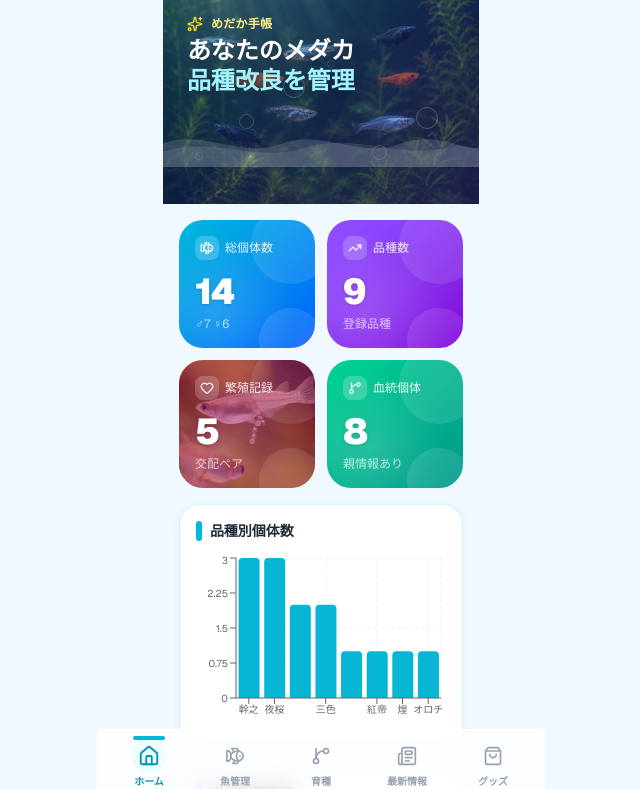
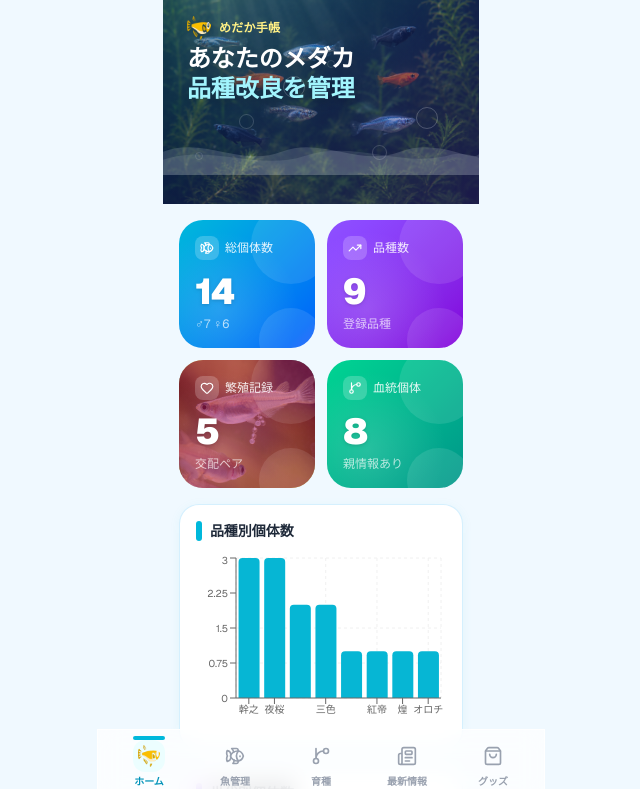
Before and after one commit to yakuminofarm/rises-fish, a Next.js app: page / in a window 1280 px wide. Shown: the top 789 px of the page, without its empty margins (319-959 px from the left). Built offline with nearby package versions, Linux system fonts and the light colour scheme.

Commit message:
Use medaka fish icon from provided artwork
- Extracted top-left medaka icon from asset sheet (transparent PNG, 256x256)
- Applied to: header logo, home hero banner, bottom nav home button

https://claude.ai/code/session_014rcH2RDzQKxZkXnhN8psNH

```diff
--- a/src/app/page.tsx
+++ b/src/app/page.tsx
@@ -27,8 +27,8 @@ export default function Page() {
       <div className="min-h-screen bg-[#f0f9ff] max-w-md mx-auto">
         {!isHome && (
           <header className="sticky top-0 z-20 glass border-b border-white/60 px-4 py-3 flex items-center gap-2.5">
-            <div className="w-8 h-8 bg-gradient-to-br from-cyan-400 to-blue-600 rounded-xl flex items-center justify-center shadow-sm shadow-cyan-200">
-              <span className="text-base">🐟</span>
+            <div className="w-8 h-8 rounded-xl overflow-hidden flex items-center justify-center bg-amber-50">
+              <img src="/medaka/app-icon.png" alt="めだか手帳" className="w-7 h-7 object-contain" />
             </div>
             <h1 className="text-base font-bold text-gray-900">{TAB_TITLES[activeTab]}</h1>
           </header>
--- a/src/components/BottomNav.tsx
+++ b/src/components/BottomNav.tsx
@@ -1,6 +1,6 @@
 "use client";
 
-import { Fish, Home, GitBranch, Newspaper, ShoppingBag } from "lucide-react";
+import { Fish, GitBranch, Newspaper, ShoppingBag } from "lucide-react";
 
 export type TabId = "home" | "fish" | "lineage" | "news" | "shop";
 
@@ -9,21 +9,37 @@ interface BottomNavProps {
   onChange: (tab: TabId) => void;
 }
 
-const tabs = [
-  { id: "home" as TabId, label: "ホーム", Icon: Home },
-  { id: "fish" as TabId, label: "魚管理", Icon: Fish },
-  { id: "lineage" as TabId, label: "育種", Icon: GitBranch },
-  { id: "news" as TabId, label: "最新情報", Icon: Newspaper },
-  { id: "shop" as TabId, label: "グッズ", Icon: ShoppingBag },
+const tabs: { id: TabId; label: string; icon: "medaka" | "fish" | "lineage" | "news" | "shop" }[] = [
+  { id: "home",    label: "ホーム",   icon: "medaka" },
+  { id: "fish",    label: "魚管理",   icon: "fish" },
+  { id: "lineage", label: "育種",     icon: "lineage" },
+  { id: "news",    label: "最新情報", icon: "news" },
+  { id: "shop",    label: "グッズ",   icon: "shop" },
 ];
+
+function TabIcon({ icon, isActive }: { icon: typeof tabs[number]["icon"]; isActive: boolean }) {
+  const cls = `w-5 h-5 transition-all ${isActive ? "scale-110" : "scale-100"}`;
+  if (icon === "medaka") {
+    return (
+      <img
+        src="/medaka/app-icon.png"
+        alt=""
+        className={`w-5 h-5 object-contain transition-all ${isActive ? "scale-110" : "scale-100 opacity-40"}`}
+      />
+    );
+  }
+  if (icon === "fish")    return <Fish        className={cls} />;
+  if (icon === "lineage") return <GitBranch   className={cls} />;
+  if (icon === "news")    return <Newspaper   className={cls} />;
+  return                         <ShoppingBag className={cls} />;
+}
 
 export function BottomNav({ activeTab, onChange }: BottomNavProps) {
   return (
     <nav className="fixed bottom-0 left-0 right-0 z-30 max-w-md mx-auto">
-      {/* すりガラス背景 */}
       <div className="glass border-t border-white/60 px-2 pb-safe">
         <div className="flex">
-          {tabs.map(({ id, label, Icon }) => {
+          {tabs.map(({ id, label, icon }) => {
             const isActive = activeTab === id;
             return (
               <button
@@ -31,7 +47,6 @@ export function BottomNav({ activeTab, onChange }: BottomNavProps) {
                 onClick={() => onChange(id)}
                 className="flex-1 flex flex-col items-center py-2.5 gap-0.5 relative transition-all duration-200"
               >
-                {/* アクティブインジケーター（ピル） */}
                 {isActive && (
                   <span className="absolute top-1.5 w-8 h-1 bg-cyan-500 rounded-full" />
                 )}
@@ -40,7 +55,7 @@ export function BottomNav({ activeTab, onChange }: BottomNavProps) {
                     isActive ? "bg-cyan-50 text-cyan-600" : "text-gray-400"
                   }`}
                 >
-                  <Icon className={`w-5 h-5 transition-all ${isActive ? "scale-110" : "scale-100"}`} />
+                  <TabIcon icon={icon} isActive={isActive} />
                 </div>
                 <span
                   className={`text-[10px] font-semibold transition-colors ${
--- a/src/components/tabs/HomeTab.tsx
+++ b/src/components/tabs/HomeTab.tsx
@@ -126,7 +126,7 @@ export function HomeTab() {
         {/* テキスト */}
         <div className="relative z-10 px-6 pt-8 pb-0">
           <div className="flex items-center gap-2 mb-1">
-            <Sparkles className="w-4 h-4 text-yellow-300" />
+            <img src="/medaka/app-icon.png" alt="" className="w-6 h-6 object-contain drop-shadow" />
             <span className="text-yellow-200 text-xs font-semibold tracking-wide">
               めだか手帳
             </span>
```
Also changed, not shown: public/medaka/app-icon.png (added).
